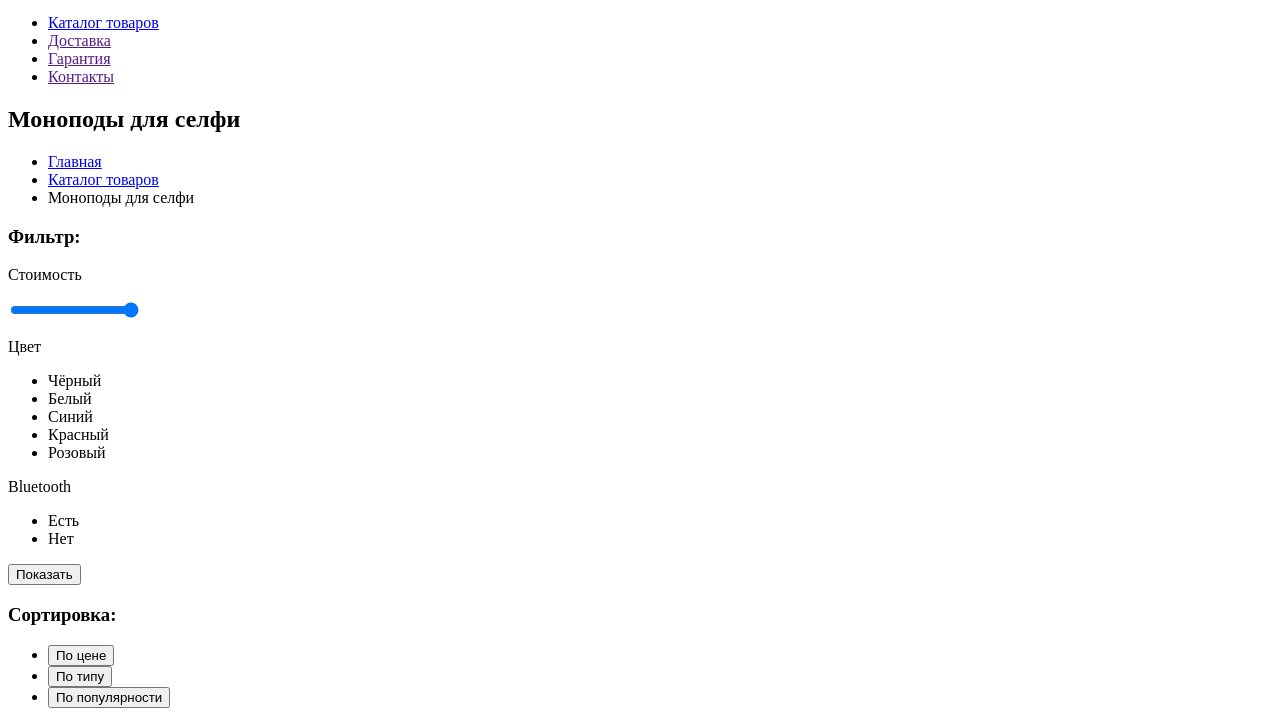
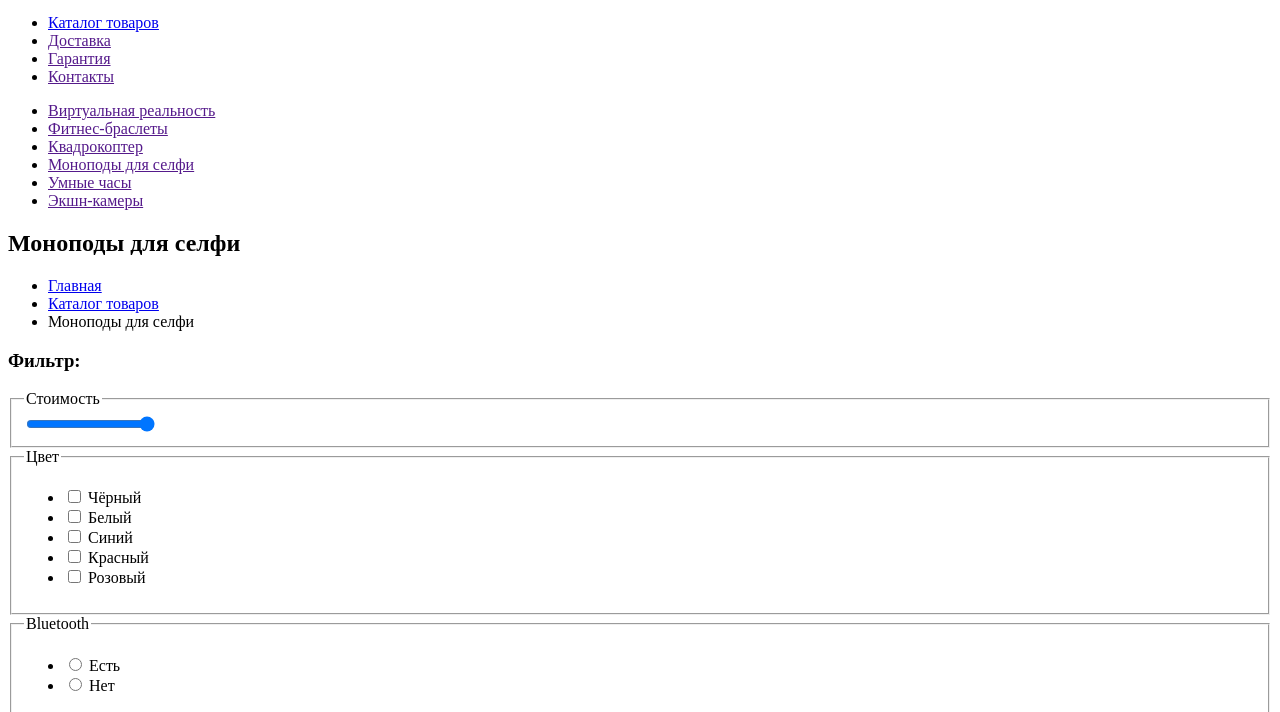
Before and after one commit to ichurs/1399587-device-28, a plain HTML site: page catalog.html in a window 1280 px wide. Shown: the part 88-800 px from the top of the page. Drawn offline with Linux system fonts and the light colour scheme.

Commit message:
Продолжаем разметку

```diff
--- a/catalog.html
+++ b/catalog.html
@@ -25,6 +25,14 @@
           <li><a href="">Гарантия</a></li>
           <li><a href="">Контакты</a></li>
         </ul>
+        <ul>
+          <li><a href="">Виртуальная реальность</a></li>
+          <li><a href="">Фитнес-браслеты</a></li>
+          <li><a href="">Квадрокоптер</a></li>
+          <li><a href="">Моноподы для селфи</a></li>
+          <li><a href="">Умные часы</a></li>
+          <li><a href="">Экшн-камеры</a></li>
+        </ul>
       </nav>
     </header>
     <main>
@@ -38,29 +46,50 @@
         <div>
           <h3>Фильтр:</h3>
         </div>
-        <form>
-          <section>
-            <p>Стоимость</p>
+        <form action="https://echo.htmlacademy.ru" method="get">
+          <fieldset>
+            <legend>Стоимость</legend>
             <input type="range" min="0" max="100" step="1" value="5000">
-          </section>
-          <section>
-            <p>Цвет</p>
+          </fieldset>
+          <fieldset>
+            <legend>Цвет</legend>
             <ul>
-              <li>Чёрный</li>
-              <li>Белый</li>
-              <li>Синий</li>
-              <li>Красный</li>
-              <li>Розовый</li>
+              <li>
+                <input type="checkbox" name="black" id="color-black">
+                <label for="color-black">Чёрный</label>
+              </li>
+              <li>
+                <input type="checkbox" name="white" id="color-white">
+                <label for="color-white">Белый</label>
+              </li>
+              <li>
+                <input type="checkbox" name="blue" id="color-blue">
+                <label for="color-blue">Синий</label>
+              </li>
+              <li>
+                <input type="checkbox" name="red" id="color-red">
+                <label for="color-red">Красный</label>
+              </li>
+              <li>
+                <input type="checkbox" name="pink" id="color-pink">
+                <label for="color-pink">Розовый</label>
+              </li>
             </ul>
-          </section>
-          <section>
-            <p>Bluetooth</p>
+          </fieldset>
+          <fieldset>
+            <legend>Bluetooth</legend>
             <ul>
-              <li>Есть</li>
-              <li>Нет</li>
+              <li>
+                <input type="radio" name="bluetooth" value="bluetooth-yes" id="bluetooth-yes">
+                <label for="bluetooth-yes">Есть</label>
+              </li>
+              <li>
+                <input type="radio" name="bluetooth" value="bluetooth-no" id="bluetooth-no">
+                <label for="bluetooth-no">Нет</label>
+              </li>
             </ul>
-            <button>Показать</button>
-          </section>
+          </fieldset>
+          <button>Показать</button>
         </form>
       </div>
       <div>
```
Also changed, not shown: index.html (+24 -0 lines).
